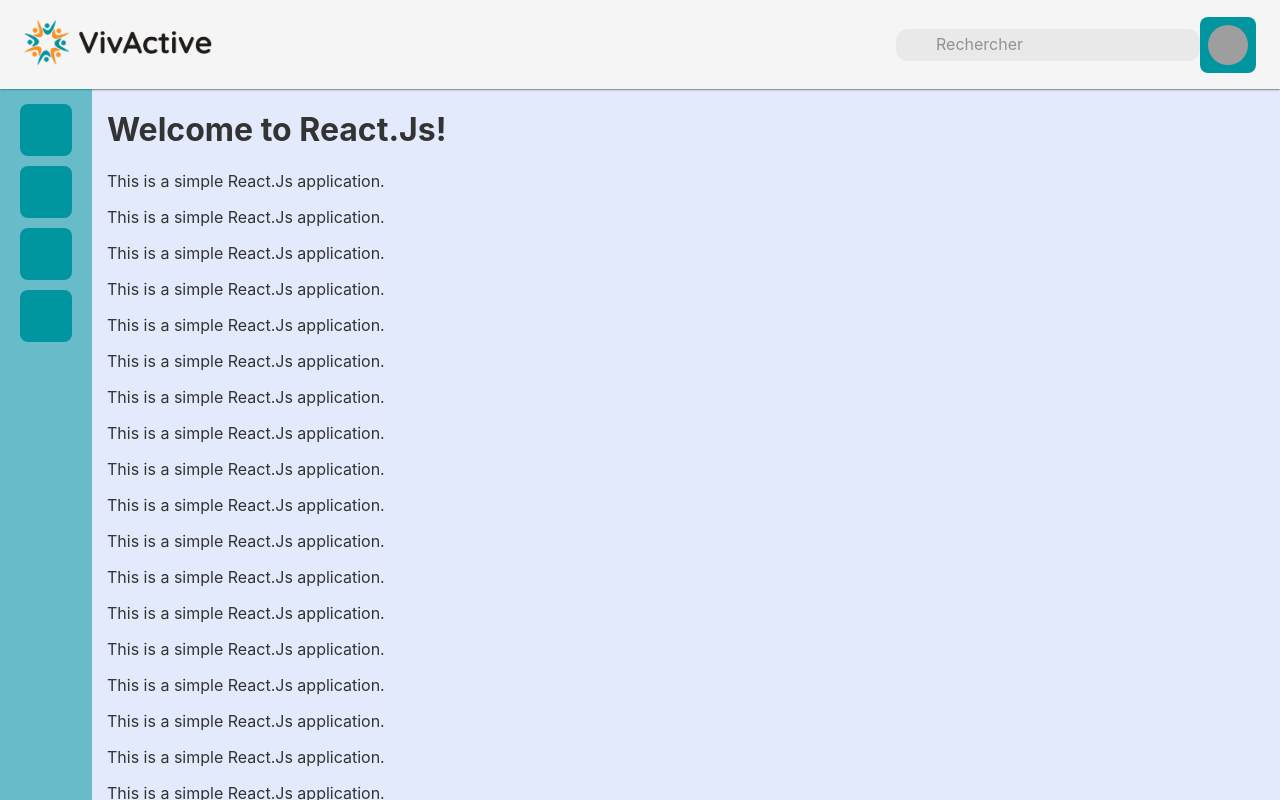
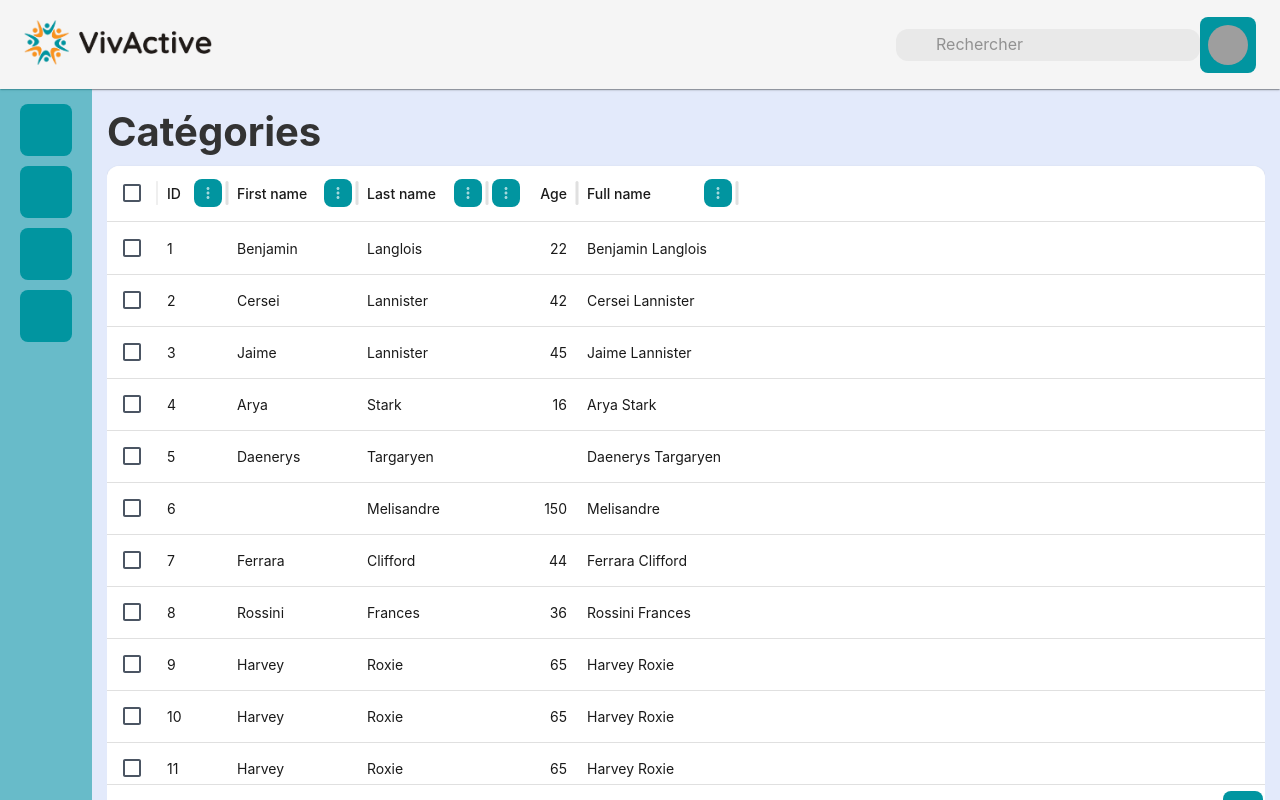
Before and after one commit to CDA-24-A/Vivactive_back_office, a React (Vite) app: page / in a window 1280 px wide. Built offline with nearby package versions, Linux system fonts and the light colour scheme; grey boxes are pictures that could not be loaded; some icons are missing.

Commit message:
WIP: template de la grid

```diff
--- a/package.json
+++ b/package.json
@@ -15,6 +15,7 @@
     "@fontsource/roboto": "^5.2.5",
     "@mui/icons-material": "^7.0.1",
     "@mui/material": "^7.0.1",
+    "@mui/x-data-grid": "^7.28.2",
     "@types/react-router-dom": "^5.3.3",
     "react": "^19.0.0",
     "react-dom": "^19.0.0",
--- /dev/null
+++ b/src/components/Grid.tsx
@@ -0,0 +1,23 @@
+import { DataGrid, GridColDef } from "@mui/x-data-grid";
+import Paper from "@mui/material/Paper";
+
+interface propsGridCompornentType {
+  rows: any[];
+  columns: GridColDef[];
+  paginationModel: { page: number; pageSize: number };
+}
+
+export default function GridComponent({ rows, columns, paginationModel }: propsGridCompornentType) {
+  return (
+    <Paper sx={{ height: "100%", width: "100%", flex: 1 }}>
+      <DataGrid
+        rows={rows}
+        columns={columns}
+        initialState={{ pagination: { paginationModel } }}
+        pageSizeOptions={[5, 10]}
+        checkboxSelection
+        sx={{ border: 0 }}
+      />
+    </Paper>
+  );
+}
--- a/src/components/header.tsx
+++ b/src/components/header.tsx
@@ -1,7 +1,6 @@
 import React from "react";
-import { AppBar, Toolbar, Typography, InputBase, IconButton, Box, Avatar, Menu, MenuItem } from "@mui/material";
+import { AppBar, Toolbar, InputBase, IconButton, Box, Avatar, Menu, MenuItem } from "@mui/material";
 import SearchIcon from "@mui/icons-material/Search";
-import NotificationsIcon from "@mui/icons-material/Notifications";
 
 const Header = () => {
   const [anchorEl, setAnchorEl] = React.useState<null | HTMLElement>(null);
--- a/src/index.css
+++ b/src/index.css
@@ -27,7 +27,7 @@ body{
 }
 
 .app{
-  overflow-y: scroll;
+  overflow: hidden;
   display: flex;
   width: 100%;
   margin: 0 15px;
--- a/src/main.tsx
+++ b/src/main.tsx
@@ -3,8 +3,8 @@ import { createRoot } from "react-dom/client";
 import "./index.css";
 import App from "./App.tsx";
 import { BrowserRouter } from "react-router-dom";
-import Header from "./components/header.tsx";
-import Navigation from "./components/navigation.tsx";
+import Header from "./components/Header.tsx";
+import Navigation from "./components/Navigation.tsx";
 import { ThemeProvider } from "@mui/material";
 
 import theme from "./theme.ts";
--- a/src/pages/index.tsx
+++ b/src/pages/index.tsx
@@ -1,92 +1,70 @@
-import { Box } from "@mui/material";
+import { Box, Typography } from "@mui/material";
+import GridComponent from "../components/Grid";
+import { GridColDef } from "@mui/x-data-grid";
+
+const columns: GridColDef[] = [
+  { field: "id", headerName: "ID", width: 70 },
+  { field: "firstName", headerName: "First name", width: 130 },
+  { field: "lastName", headerName: "Last name", width: 130 },
+  {
+    field: "age",
+    headerName: "Age",
+    type: "number",
+    width: 90,
+  },
+  {
+    field: "fullName",
+    headerName: "Full name",
+    description: "This column has a value getter and is not sortable.",
+    sortable: false,
+    width: 160,
+    valueGetter: (value, row) => `${row.firstName || ""} ${row.lastName || ""}`,
+  },
+];
+
+const rows = [
+  { id: 1, lastName: "Langlois", firstName: "Benjamin", age: 22 },
+  { id: 2, lastName: "Lannister", firstName: "Cersei", age: 42 },
+  { id: 3, lastName: "Lannister", firstName: "Jaime", age: 45 },
+  { id: 4, lastName: "Stark", firstName: "Arya", age: 16 },
+  { id: 5, lastName: "Targaryen", firstName: "Daenerys", age: null },
+  { id: 6, lastName: "Melisandre", firstName: null, age: 150 },
+  { id: 7, lastName: "Clifford", firstName: "Ferrara", age: 44 },
+  { id: 8, lastName: "Frances", firstName: "Rossini", age: 36 },
+  { id: 9, lastName: "Roxie", firstName: "Harvey", age: 65 },
+  { id: 10, lastName: "Roxie", firstName: "Harvey", age: 65 },
+  { id: 11, lastName: "Roxie", firstName: "Harvey", age: 65 },
+  { id: 12, lastName: "Roxie", firstName: "Harvey", age: 65 },
+  { id: 13, lastName: "Roxie", firstName: "Harvey", age: 65 },
+  { id: 14, lastName: "Roxie", firstName: "Harvey", age: 65 },
+  { id: 15, lastName: "Roxie", firstName: "Harvey", age: 65 },
+  { id: 16, lastName: "Roxie", firstName: "Harvey", age: 65 },
+  { id: 17, lastName: "Roxie", firstName: "Harvey", age: 65 },
+  { id: 18, lastName: "Roxie", firstName: "Harvey", age: 65 },
+  { id: 19, lastName: "Roxie", firstName: "Harvey", age: 65 },
+  { id: 20, lastName: "Roxie", firstName: "Harvey", age: 65 },
+  { id: 21, lastName: "Roxie", firstName: "Harvey", age: 65 },
+  { id: 22, lastName: "Roxie", firstName: "Harvey", age: 65 },
+  { id: 23, lastName: "Roxie", firstName: "Harvey", age: 65 },
+  { id: 24, lastName: "Roxie", firstName: "Harvey", age: 65 },
+  { id: 25, lastName: "Roxie", firstName: "Harvey", age: 65 },
+  { id: 26, lastName: "Roxie", firstName: "Harvey", age: 65 },
+  { id: 27, lastName: "Roxie", firstName: "Harvey", age: 65 },
+  { id: 28, lastName: "Roxie", firstName: "Harvey", age: 65 },
+  { id: 29, lastName: "Roxie", firstName: "Harvey", age: 65 },
+  { id: 30, lastName: "Roxie", firstName: "Harvey", age: 65 },
+  { id: 31, lastName: "Roxie", firstName: "Harvey", age: 65 },
+];
+
+const paginationModel = { page: 0, pageSize: 15 };
 
 const Index = () => {
   return (
-    <Box sx={{ width: "100%" }}>
-      <h1>Welcome to React.Js!</h1>
-      <p>This is a simple React.Js application.</p>
-      <p>This is a simple React.Js application.</p>
-      <p>This is a simple React.Js application.</p>
-      <p>This is a simple React.Js application.</p>
-      <p>This is a simple React.Js application.</p>
-      <p>This is a simple React.Js application.</p>
-      <p>This is a simple React.Js application.</p>
-      <p>This is a simple React.Js application.</p>
-      <p>This is a simple React.Js application.</p>
-      <p>This is a simple React.Js application.</p>
-      <p>This is a simple React.Js application.</p>
-      <p>This is a simple React.Js application.</p>
-      <p>This is a simple React.Js application.</p>
-      <p>This is a simple React.Js application.</p>
-      <p>This is a simple React.Js application.</p>
-      <p>This is a simple React.Js application.</p>
-      <p>This is a simple React.Js application.</p>
-      <p>This is a simple React.Js application.</p>
-      <p>This is a simple React.Js application.</p>
-      <p>This is a simple React.Js application.</p>
-      <p>This is a simple React.Js application.</p>
-      <p>This is a simple React.Js application.</p>
-      <p>This is a simple React.Js application.</p>
-      <p>This is a simple React.Js application.</p>
-      <p>This is a simple React.Js application.</p>
-      <p>This is a simple React.Js application.</p>
-      <p>This is a simple React.Js application.</p>
-      <p>This is a simple React.Js application.</p>
-      <p>This is a simple React.Js application.</p>
-      <p>This is a simple React.Js application.</p>
-      <p>This is a simple React.Js application.</p>
-      <p>This is a simple React.Js application.</p>
-      <p>This is a simple React.Js application.</p>
-      <p>This is a simple React.Js application.</p>
-      <p>This is a simple React.Js application.</p>
-      <p>This is a simple React.Js application.</p>
-      <p>This is a simple React.Js application.</p>
-      <p>This is a simple React.Js application.</p>
-      <p>This is a simple React.Js application.</p>
-      <p>This is a simple React.Js application.</p>
-      <p>This is a simple React.Js application.</p>
-      <p>This is a simple React.Js application.</p>
-      <p>This is a simple React.Js application.</p>
-      <p>This is a simple React.Js application.</p>
-      <p>This is a simple React.Js application.</p>
-      <p>This is a simple React.Js application.</p>
-      <p>This is a simple React.Js application.</p>
-      <p>This is a simple React.Js application.</p>
-      <p>This is a simple React.Js application.</p>
-      <p>This is a simple React.Js application.</p>
-      <p>This is a simple React.Js application.</p>
-      <p>This is a simple React.Js application.</p>
-      <p>This is a simple React.Js application.</p>
-      <p>This is a simple React.Js application.</p>
-      <p>This is a simple React.Js application.</p>
-      <p>This is a simple React.Js application.</p>
-      <p>This is a simple React.Js application.</p>
-      <p>This is a simple React.Js application.</p>
-      <p>This is a simple React.Js application.</p>
-      <p>This is a simple React.Js application.</p>
-      <p>This is a simple React.Js application.</p>
-      <p>This is a simple React.Js application.</p>
-      <p>This is a simple React.Js application.</p>
-      <p>This is a simple React.Js application.</p>
-      <p>This is a simple React.Js application.</p>
-      <p>This is a simple React.Js application.</p>
-      <p>This is a simple React.Js application.</p>
-      <p>This is a simple React.Js application.</p>
-      <p>This is a simple React.Js application.</p>
-      <p>This is a simple React.Js application.</p>
-      <p>This is a simple React.Js application.</p>
-      <p>This is a simple React.Js application.</p>
-      <p>This is a simple React.Js application.</p>
-      <p>This is a simple React.Js application.</p>
-      <p>This is a simple React.Js application.</p>
-      <p>This is a simple React.Js application.</p>
-      <p>This is a simple React.Js application.</p>
-      <p>This is a simple React.Js application.</p>
-      <p>This is a simple React.Js application.</p>
-      <p>This is a simple React.Js application.</p>
-      <p>This is a simple React.Js application.</p>
-      <p>This is a simple React.Js application.</p>
-      <p>This is a simple React.Js application.</p>
+    <Box sx={{ width: "100%", display: "flex", flexDirection: "column", margin: "20px 0px" }}>
+      <Typography variant="h1" sx={{ paddingBottom: "10px" }}>
+        Catégories
+      </Typography>
+      <GridComponent rows={rows} columns={columns} paginationModel={paginationModel} />
     </Box>
   );
 };
```
Also changed, not shown: 1 other file (tests, documents, lock files or other folders).
